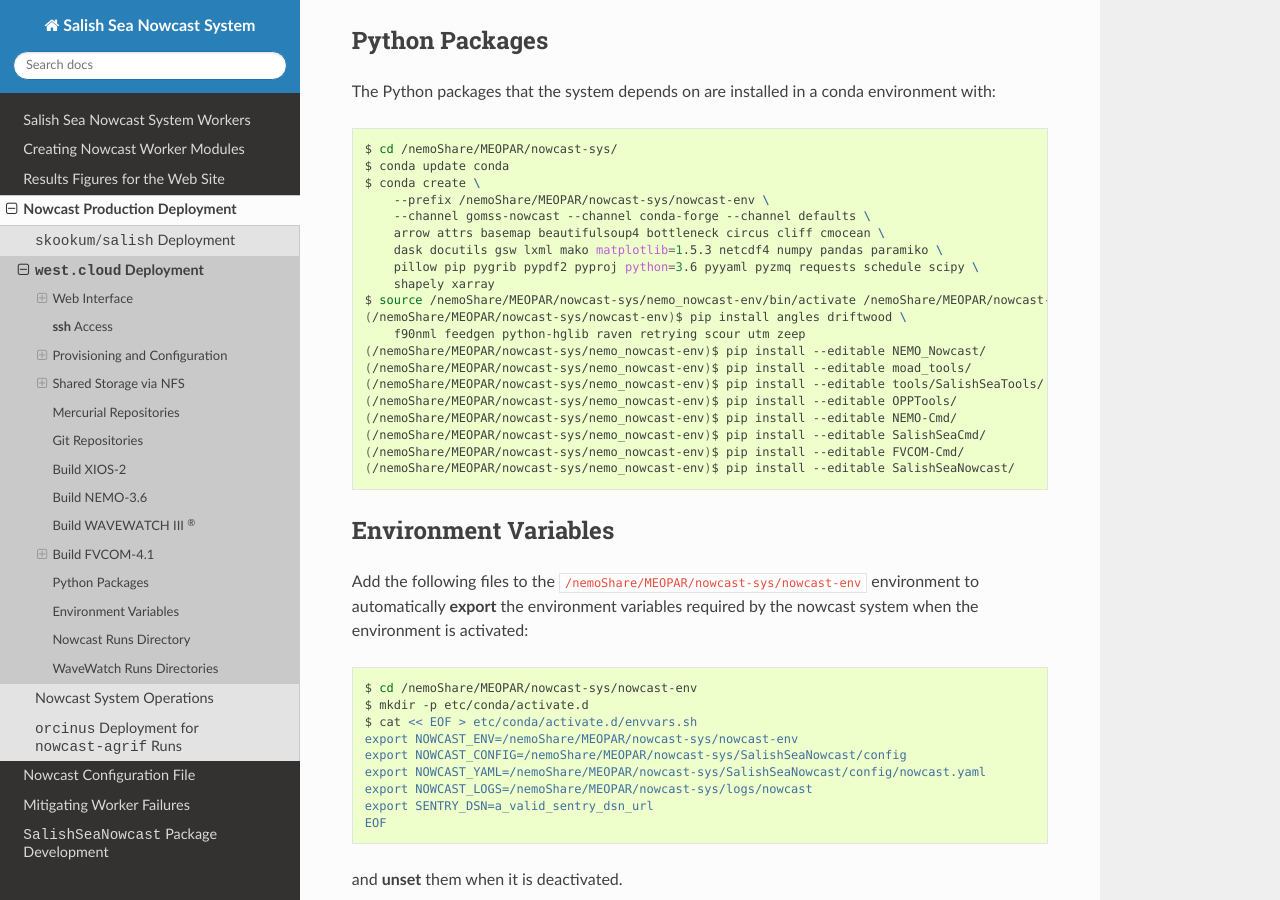
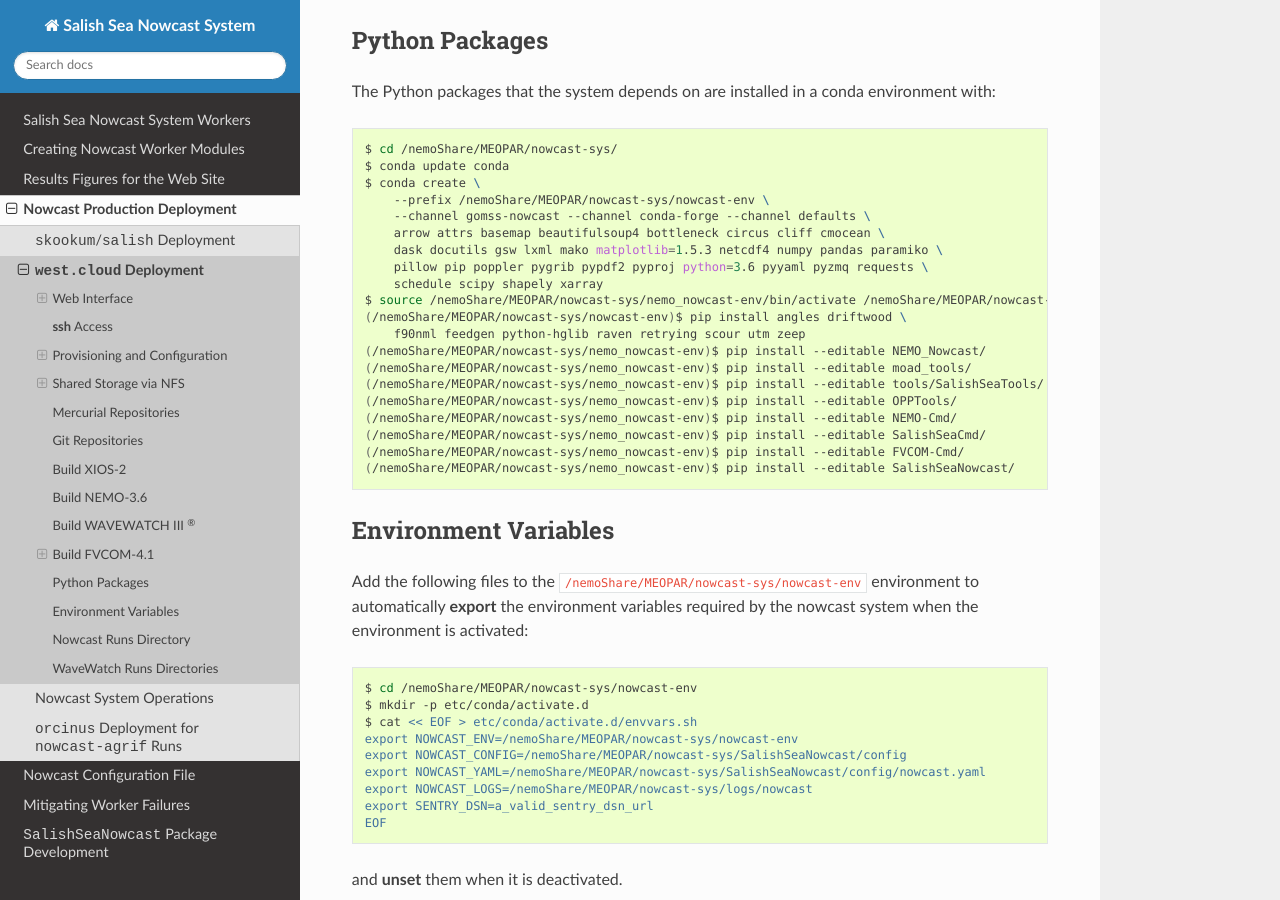
Before and after one commit to SalishSeaCast/SalishSeaNowcast, a Sphinx documentation site: the page built from docs/deployment/west_cloud.rst, in a window 1280 px wide and 900 px high, scrolled down 11681 px. Built offline with Sphinx 7.4.7 and the Read the Docs theme 2.0.0, drawn with Linux system fonts in a browser that asks for light colours; the version number could not be read and is left out.

Commit message:
Add poppler package as a dependency to provide pdftocairo.

```diff
--- a/docs/deployment/west_cloud.rst
+++ b/docs/deployment/west_cloud.rst
@@ -635,8 +635,8 @@ The Python packages that the system depends on are installed in a conda environm
         --channel gomss-nowcast --channel conda-forge --channel defaults \
         arrow attrs basemap beautifulsoup4 bottleneck circus cliff cmocean \
         dask docutils gsw lxml mako matplotlib=1.5.3 netcdf4 numpy pandas paramiko \
-        pillow pip pygrib pypdf2 pyproj python=3.6 pyyaml pyzmq requests schedule scipy \
-        shapely xarray
+        pillow pip poppler pygrib pypdf2 pyproj python=3.6 pyyaml pyzmq requests \
+        schedule scipy shapely xarray
     $ source /nemoShare/MEOPAR/nowcast-sys/nemo_nowcast-env/bin/activate /nemoShare/MEOPAR/nowcast-sys/nemo_nowcast-env/
     (/nemoShare/MEOPAR/nowcast-sys/nowcast-env)$ pip install angles driftwood \
         f90nml feedgen python-hglib raven retrying scour utm zeep
--- a/environment-dev.yaml
+++ b/environment-dev.yaml
@@ -43,6 +43,7 @@ dependencies:
   - paramiko
   - pillow
   - pip
+  - poppler
   - pygrib
   - pypdf2
   - pyproj
--- a/environment-fig-dev.yaml
+++ b/environment-fig-dev.yaml
@@ -37,6 +37,7 @@ dependencies:
   - paramiko
   - pillow
   - pip
+  - poppler
   - pygrib
   - pypdf2
   - pyproj
--- a/environment-prod.yaml
+++ b/environment-prod.yaml
@@ -42,6 +42,7 @@ dependencies:
   - paramiko
   - pillow
   - pip
+  - poppler
   - pygrib
   - pyproj
   - pypdf2
--- a/setup.py
+++ b/setup.py
@@ -62,6 +62,7 @@ install_requires = [
     "pandas",
     "paramiko",
     "pillow",
+    "poppler",
     "pygrib",
     "pypdf2",
     "pyproj",
```
Also changed, not shown: requirements.txt (+7 -2 lines).
